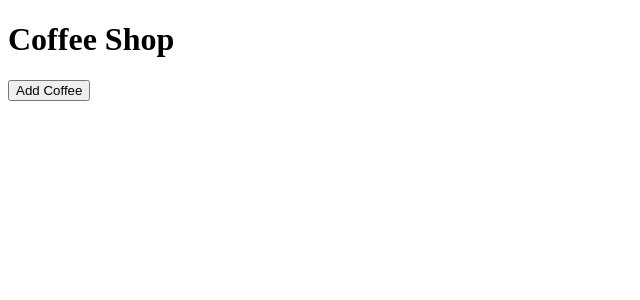
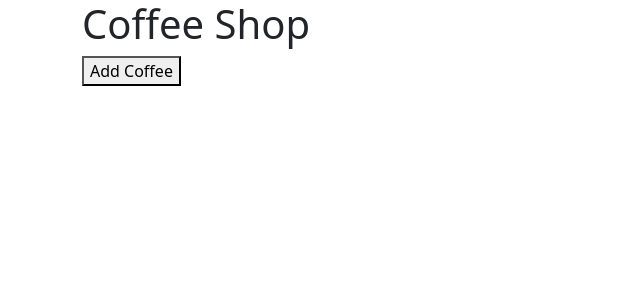
Before and after one commit to a-shevlin/Coffee-Shop-Tracker, a React (Create React App) app: page / in a window 1280 px wide. Shown: the top 300 px of the page, without its empty margins (0-640 px from the left). Built offline with nearby package versions, Linux system fonts and the light colour scheme.

Commit message:
update to include bootstrap.

```diff
--- a/package.json
+++ b/package.json
@@ -6,6 +6,7 @@
     "@testing-library/jest-dom": "^5.16.5",
     "@testing-library/react": "^13.4.0",
     "@testing-library/user-event": "^13.5.0",
+    "bootstrap": "^5.2.1",
     "react": "^18.2.0",
     "react-dom": "^18.2.0",
     "react-scripts": "5.0.1",
--- a/public/index.html
+++ b/public/index.html
@@ -11,7 +11,6 @@
     />
     <link rel="apple-touch-icon" href="%PUBLIC_URL%/logo192.png" />
     <link rel="manifest" href="%PUBLIC_URL%/manifest.json" />
-
     <title>Coffee Shop Tracker</title>
   </head>
   <body>
--- a/src/component/App.js
+++ b/src/component/App.js
@@ -8,8 +8,10 @@ import CoffeeControl from "./CoffeeControl";
 function App(){
   return (
     <React.Fragment>
-      <Header />
-      <CoffeeControl />
+      <div class="container">
+        <Header />
+        <CoffeeControl />
+      </div>
     </React.Fragment>
   );
 }
--- a/src/component/CoffeeControl.js
+++ b/src/component/CoffeeControl.js
@@ -67,7 +67,7 @@ class CoffeeControl extends React.Component {
 
   handleRestockClick = () => {
     const restock = this.state.inventory + 130;
-    this.setState({inventory:restock})
+    this.setState({inventory:restock});
   }
 
   handleSellClick = (id) => {
--- a/src/component/CoffeeDetail.js
+++ b/src/component/CoffeeDetail.js
@@ -15,8 +15,6 @@ function CoffeeDetail(props){
       ) : (
         <p><em>{counter}lbs of beans</em></p>
       )};
-
-
 
       <button onClick={props.onRestockClick}>Restock Coffee</button>
       <button onClick={()=> onSellClick(coffee.id) } disabled={counter === 0}>Sell Coffee</button>
--- a/src/component/ReusableForm.js
+++ b/src/component/ReusableForm.js
@@ -9,21 +9,25 @@ function ReusableForm(props) {
           type='text'
           name='name'
           placeholder='Name' />
+        <br/>
         <input
           type='text'
           name='origin'
           placeholder='Origin' />
+        <br/>
         <input
           type='text'
           name='price'
           placeholder='Price' />
+        <br/>
         <input
           type='text'
           name='strength'
           placeholder='Strength' />
+        <br/>
         <button type='submit'>{props.buttonText}</button>
       </form>
-</React.Fragment>
+    </React.Fragment>
   )
 }
 
--- a/src/scss/main.scss
+++ b/src/scss/main.scss
@@ -0,0 +1 @@
+@import "~bootstrap/scss/bootstrap";
```
Also changed, not shown: 1 other file (tests, documents, lock files or other folders).
